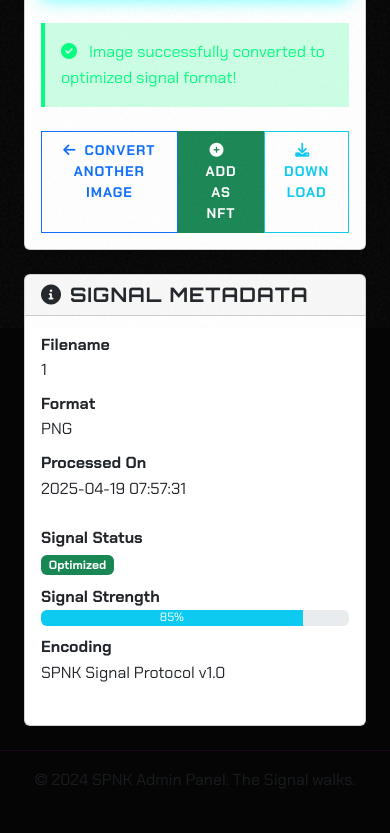
After one commit to SissyPunk/SPNK_Gateway-, a Flask app: page /admin/converted/1 in a window 390 px wide. The commit adds this page. Shown: the part 516-1349 px from the top of the page. Run offline with Flask 3, Linux system fonts and the light colour scheme; a user stored in the database is signed in; some libraries are stand-ins or nearby versions.

Commit message:
Adds image conversion tool
Added a new feature to convert images to an optimized signal format, including new routes, templates, and a context processor for timestamping.  Updated admin navigation and NFT creation form.

Replit-Commit-Author: Agent
Replit-Commit-Session-Id: 34fb07f9-f974-4563-9d2a-4370b7c1edb5
Replit-Commit-Screenshot-Url: https://storage.googleapis.com/screenshot-production-us-central1/e1c42197-a220-4742-825f-1b2ca8f0a15c/f53334c5-e95e-4c72-8531-4eda44fb6de5.jpg

```diff
--- a/main.py
+++ b/main.py
@@ -1,6 +1,7 @@
 import os
 import shutil
 import uuid
+from datetime import datetime
 from flask import Flask, render_template, url_for, request, redirect, flash, jsonify, session, send_from_directory
 from werkzeug.security import generate_password_hash, check_password_hash
 from flask_login import LoginManager, UserMixin, login_user, logout_user, login_required, current_user
@@ -38,6 +39,13 @@ login_manager.login_view = 'login'
 
 # Initialize CSRF protection
 csrf = CSRFProtect(app)
+
+# Add global template functions
+@app.context_processor
+def utility_processor():
+    return {
+        'now': datetime.now
+    }
 
 # Setup Flask-Login
 @login_manager.user_loader
--- /dev/null
+++ b/templates/admin/converted_image.html
@@ -0,0 +1,107 @@
+{% extends "admin/layout.html" %}
+
+{% block title %}Converted Image - SPNK Admin{% endblock %}
+
+{% block content %}
+<div class="container-fluid">
+    <div class="row">
+        <div class="col-12">
+            <h2 class="mb-4">Optimized Signal Image</h2>
+
+            <div class="card mb-4">
+                <div class="card-header">
+                    <h5 class="card-title mb-0">
+                        <i class="fas fa-broadcast-tower me-2"></i>Signal Processing Complete
+                    </h5>
+                </div>
+                <div class="card-body">
+                    <div class="text-center mb-4">
+                        <img src="{{ url_for('uploaded_file', filename=filename) }}"
+                             alt="Converted Image"
+                             class="img-fluid signal-image"
+                             style="max-height: 500px; border: 2px solid #00ffff; box-shadow: 0 0 15px rgba(0, 255, 255, 0.5);">
+                    </div>
+
+                    <div class="alert alert-success">
+                        <i class="fas fa-check-circle me-2"></i>
+                        Image successfully converted to optimized signal format!
+                    </div>
+
+                    <div class="d-flex justify-content-between mt-4">
+                        <a href="{{ url_for('convert_image') }}" class="btn btn-outline-primary">
+                            <i class="fas fa-arrow-left me-2"></i>Convert Another Image
+                        </a>
+
+                        <a href="{{ url_for('convert_to_nft', filename=filename) }}" class="btn btn-success">
+                            <i class="fas fa-plus-circle me-2"></i>Add as NFT
+                        </a>
+
+                        <a href="{{ url_for('uploaded_file', filename=filename) }}"
+                           download="{{ filename }}"
+                           class="btn btn-outline-info">
+                            <i class="fas fa-download me-2"></i>Download
+                        </a>
+                    </div>
+                </div>
+            </div>
+
+            <div class="card">
+                <div class="card-header">
+                    <h5 class="card-title mb-0">
+                        <i class="fas fa-info-circle me-2"></i>Signal Metadata
+                    </h5>
+                </div>
+                <div class="card-body">
+                    <div class="row">
+                        <div class="col-md-6">
+                            <dl class="row">
+                                <dt class="col-sm-4">Filename</dt>
+                                <dd class="col-sm-8">{{ filename }}</dd>
+
+                                <dt class="col-sm-4">Format</dt>
+                                <dd class="col-sm-8">{{ 'SVG' if filename.endswith('.svg') else 'PNG' }}</dd>
+
+                                <dt class="col-sm-4">Processed On</dt>
+                                <dd class="col-sm-8">{{ now().strftime('%Y-%m-%d %H:%M:%S') }}</dd>
+                            </dl>
+                        </div>
+                        <div class="col-md-6">
+                            <dl class="row">
+                                <dt class="col-sm-4">Signal Status</dt>
+                                <dd class="col-sm-8">
+                                    <span class="badge bg-success">Optimized</span>
+                                </dd>
+
+                                <dt class="col-sm-4">Signal Strength</dt>
+                                <dd class="col-sm-8">
+                                    <div class="progress">
+                                        <div class="progress-bar bg-info" role="progressbar" style="width: 85%;"
+                                             aria-valuenow="85" aria-valuemin="0" aria-valuemax="100">85%</div>
+                                    </div>
+                                </dd>
+
+                                <dt class="col-sm-4">Encoding</dt>
+                                <dd class="col-sm-8">SPNK Signal Protocol v1.0</dd>
+                            </dl>
+                        </div>
+                    </div>
+                </div>
+            </div>
+        </div>
+    </div>
+</div>
+
+<style>
+    .signal-image {
+        position: relative;
+        animation: signalPulse 4s infinite;
+    }
+
+    @keyframes signalPulse {
+        0% { box-shadow: 0 0 10px rgba(0, 255, 255, 0.5); }
+        50% { box-shadow: 0 0 25px rgba(0, 255, 255, 0.8); }
+        100% { box-shadow: 0 0 10px rgba(0, 255, 255, 0.5); }
+    }
+</style>
+
+{% endblock %}
--- a/templates/admin/dashboard.html
+++ b/templates/admin/dashboard.html
@@ -102,6 +102,9 @@
                     <a href="{{ url_for('new_nft') }}" class="btn btn-outline-neon">
                         <i class="fas fa-plus me-2"></i> Add New NFT
                     </a>
+                    <a href="{{ url_for('convert_image') }}" class="btn btn-outline-neon">
+                        <i class="fas fa-bolt me-2"></i> Convert Image to Signal Format
+                    </a>
                     <a href="#" class="btn btn-outline-neon disabled">
                         <i class="fas fa-plus me-2"></i> Add New Character
                     </a>
--- a/templates/admin/layout.html
+++ b/templates/admin/layout.html
@@ -42,8 +42,13 @@
                         </a>
                     </li>
                     <li class="nav-item">
-                        <a class="nav-link {% if '/admin/nfts' in request.path %}active{% endif %}" href="{{ url_for('admin_nfts') }}">
+                        <a class="nav-link {% if '/admin/nfts' in request.path and '/admin/convert' not in request.path %}active{% endif %}" href="{{ url_for('admin_nfts') }}">
                             <i class="fas fa-images me-1"></i> NFTs
+                        </a>
+                    </li>
+                    <li class="nav-item">
+                        <a class="nav-link {% if '/admin/convert-image' in request.path %}active{% endif %}" href="{{ url_for('convert_image') }}">
+                            <i class="fas fa-bolt me-1"></i> Signal Converter
                         </a>
                     </li>
                 </ul>
--- a/templates/admin/nft_form.html
+++ b/templates/admin/nft_form.html
@@ -16,7 +16,9 @@
                 <div class="col-md-6">
                     <div class="form-group mb-3">
                         <label for="id" class="form-label">NFT ID (used for SVG file name)</label>
-                        <input type="text" class="form-control" id="id" name="id" required placeholder="e.g., new_nft_001">
+                        <input type="text" class="form-control" id="id" name="id" required
+                               value="{{ request.args.get('suggested_id', '') }}"
+                               placeholder="e.g., new_nft_001">
                         <small class="form-text text-muted">This will be used as the filename for the SVG image (new_nft_001.svg)</small>
                     </div>
                 </div>
```
